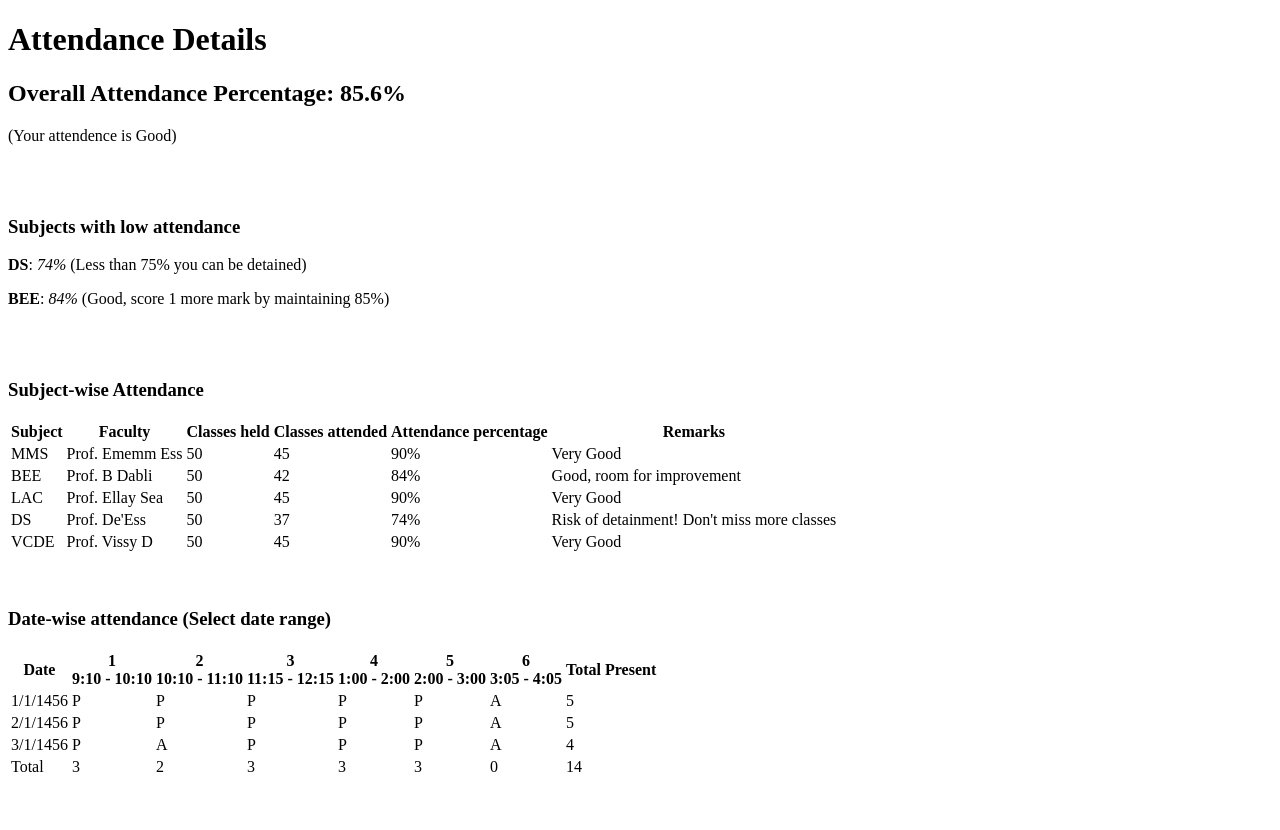
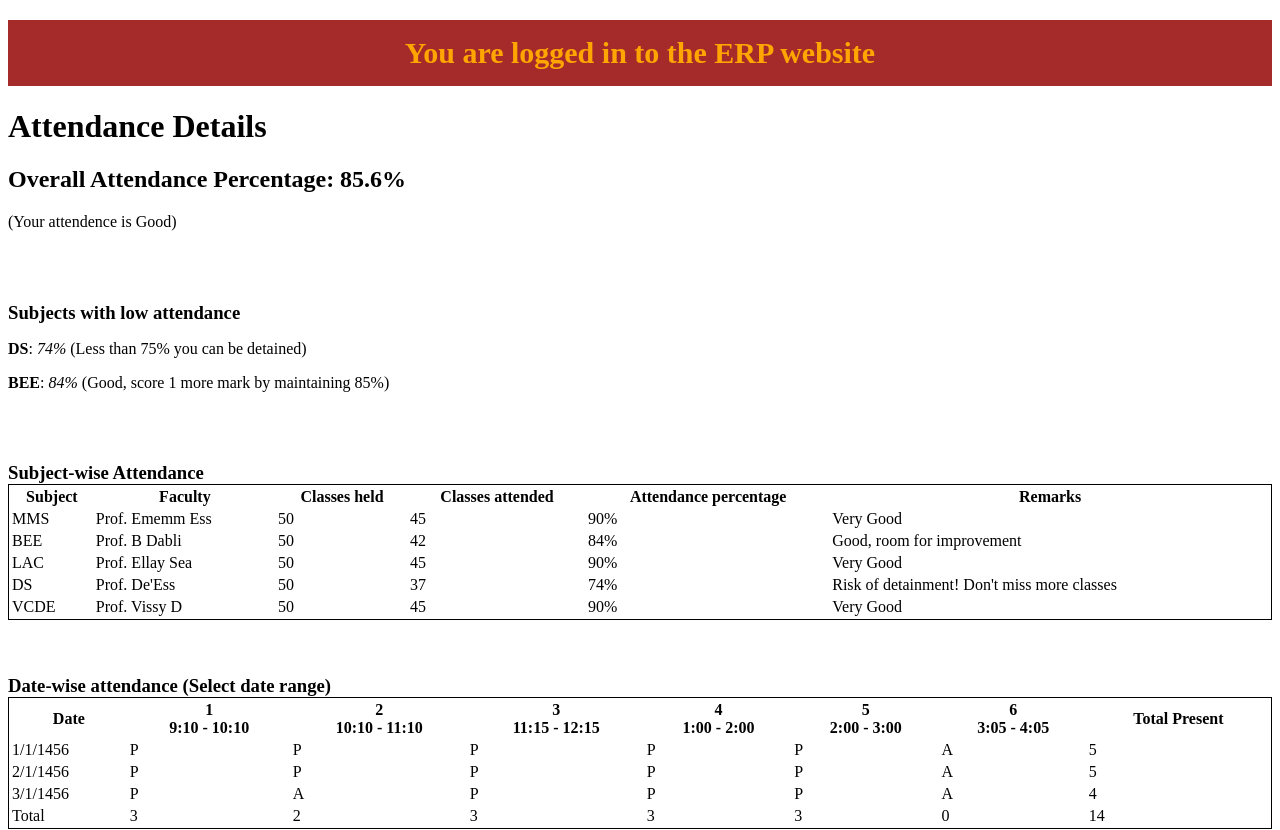
Before and after one commit to MizanZero/code, a plain HTML site: page Web/Practice/index.html in a window 1280 px wide. Shown: the top 830 px of the page. Drawn offline with Linux system fonts and the light colour scheme.

Commit message:
very little css

```diff
--- a/Web/Practice/index.html
+++ b/Web/Practice/index.html
@@ -1,4 +1,29 @@
 <!DOCTYPE html>
+
+<style type="text/css">
+    #centred{
+        text-align: center;
+        font-size: 30px;
+        background-color: brown;
+        color: orange;
+        padding: 16px;
+        }
+    table{
+        border: 1px solid black;
+        width: 100%;
+        margin-top: 0px;
+    }
+    h3{
+        margin-bottom: 0px;
+    }
+    #buttons{
+        border: 0;
+        text-align: center;
+        padding: 5%;
+    }
+
+</style>
+<h1 id="centred">You are logged in to the ERP website</h1>
 
 <body>
     <h1>Attendance Details</h1>
@@ -332,7 +357,7 @@
 
     </form>
 
-    <table>
+    <table id="buttons">
         <tr>
             <td><button onclick="window.print()">Print</button></td>
             <td><button onclick="window.location.href='index.html'">Back</button></td>
@@ -340,5 +365,8 @@
             <td><button onclick="window.location.href='index.html'">Home</button></td>
         </tr>
     </table>
+    <br>
+
+    <div style="margin-bottom:500px"></div> <!--Takes up 500px at the bottom-->
 
 </body>
```
